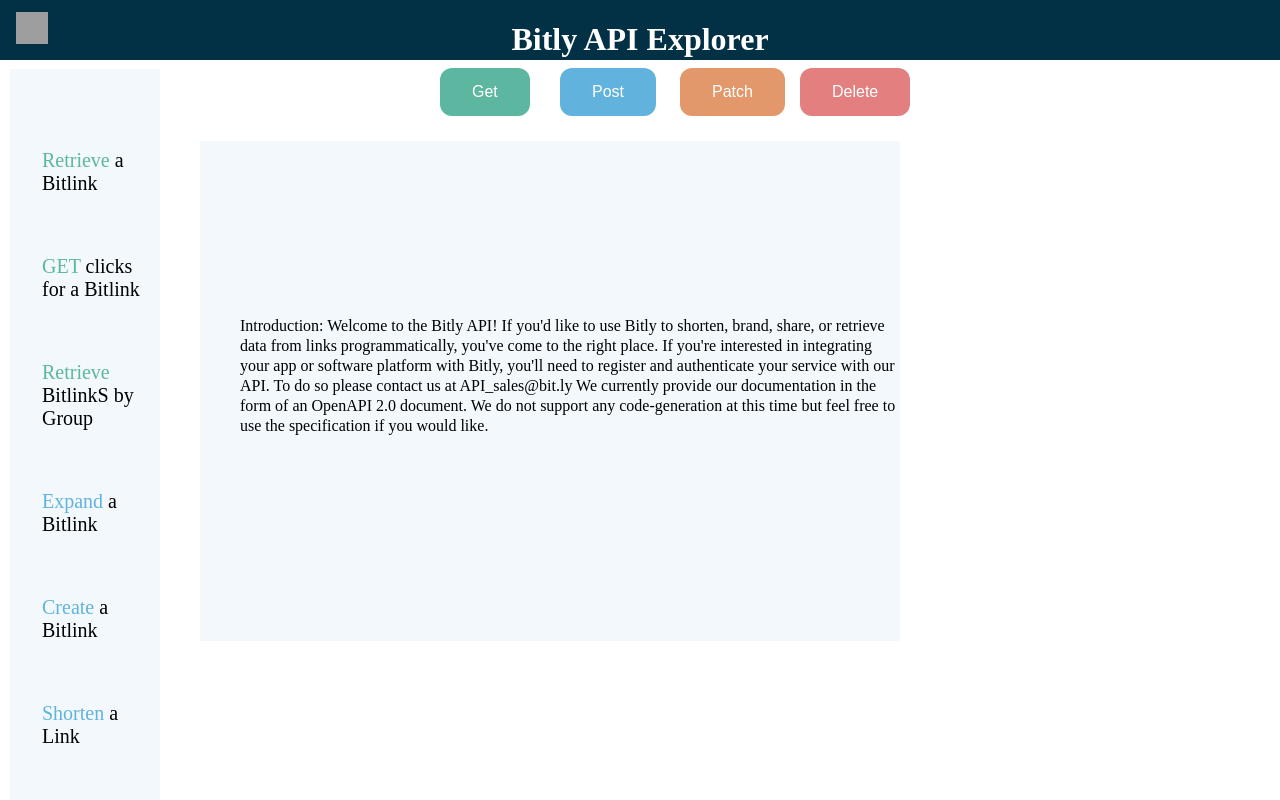
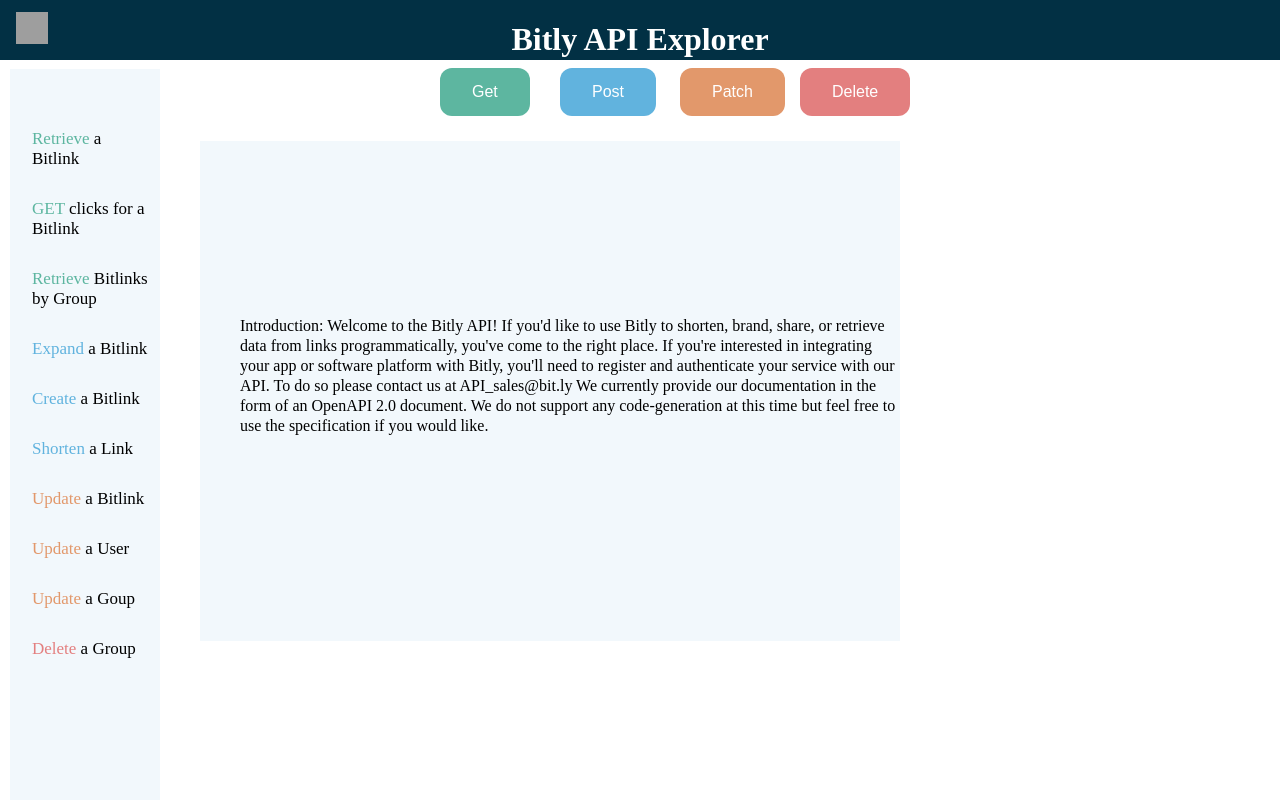
Before and after one commit to bitly/winterns2020, a React app: page / in a window 1280 px wide. Shown: the top 800 px of the page. Built offline with nearby package versions, Linux system fonts and the light colour scheme; grey boxes are pictures that could not be loaded; the HTML template or start-up script is replaced by a standard one.

Commit message:
fixed overflow scroll issue

```diff
--- a/src/Form.jsx
+++ b/src/Form.jsx
@@ -39,7 +39,7 @@
 
 handleSubmit() {
     console.log('BUTTON CLICKED')
-        const SERVER_URL = "https://5000-cf4e62e1-ff2d-4382-9680-388c727bae3e.ws-us02.gitpod.io/"
+        const SERVER_URL = "https://5000-db30d818-43f2-4f4b-9b62-1bcef4387d56.ws-us02.gitpod.io/"
         console.log(SERVER_URL + '/api')
         const paramsList = this.state.params.map(item => (item.key + ":" + item.value))
         axios
--- a/src/index.css
+++ b/src/index.css
@@ -21,6 +21,7 @@
 left: 0px;
 top: 0px;
 background: #023044;
+
 }
 /* dark blue full width css banner code ends */
 
@@ -33,6 +34,8 @@
 top: 69px;
 background: #F2F8FC;
 padding-top: 40px;
+overflow: scroll;
+font-family: ProximaNova;
 }
 /* light blue horizontal rectangle code ends */
 
@@ -161,7 +164,7 @@
 
 /* code for input forms where you can input stuff */
 .inputForms{
-position: absolute;
+position: fixed;
 left: 400px;
 top: 150px;
 }
@@ -225,17 +228,20 @@
 
 /* sidenav text and hover code*/
 .sidenav a{
-  padding: 40px 20px 20px 32px;
+  /* padding: 40px 20px 20px 32px; */
+  padding: 20px 10px 10px 22px;
   text-decoration: none;
-  font-size: 20px;
+  font-size: 17px;
   color:black;
   display: block;
   font-family: ProximaNova;
+  overflow: scroll;
+
 }
 .sidenav a:hover {
   color:#818181;
 }
-
+/* making on letter the color of the buttons ins the side nav */
 .Get{
     color: #5DB6A0;
 }
--- a/src/index.jsx
+++ b/src/index.jsx
@@ -37,13 +37,13 @@
                 <div className="sidenav">
                 <a href="#"><span className="Get">Retrieve</span> a Bitlink</a>
                 <a href="#"><span className="Get">GET</span> clicks for a Bitlink</a>
-                <a href="#"><span className="Get">Retrieve</span> BitlinkS by Group</a>
+                <a href="#"><span className="Get">Retrieve</span> Bitlinks by Group</a>
                 <a href="#"><span className="Post">Expand</span> a Bitlink</a>
                 <a href="#"><span className="Post">Create</span> a Bitlink</a>
                 <a href="#"><span className="Post">Shorten</span> a Link</a>
                 <a href="#"><span className="Patch">Update</span> a Bitlink</a>
                 <a href="#"><span className="Patch">Update</span> a User</a>
-                <a href="#"><span className="Patch">Update</span> a gGoup</a>
+                <a href="#"><span className="Patch">Update</span> a Goup</a>
                 <a href="#"><span className="Delete">Delete</span> a Group</a>
                 </div>
 
```
